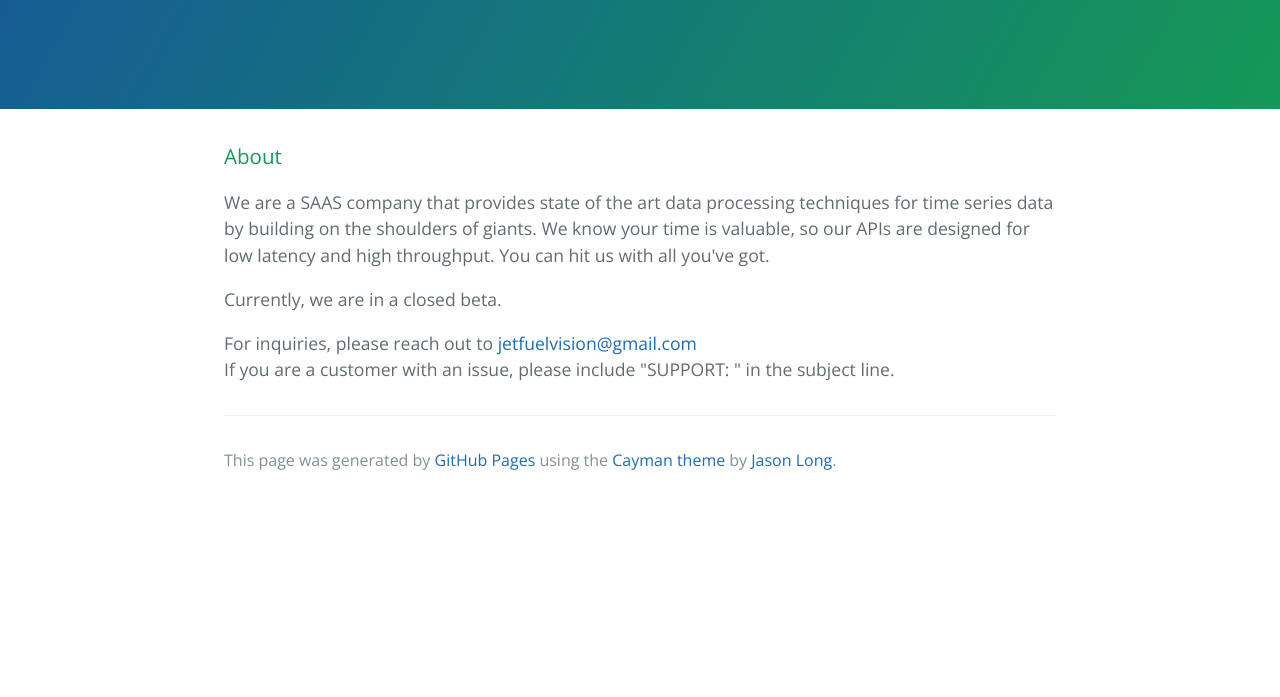
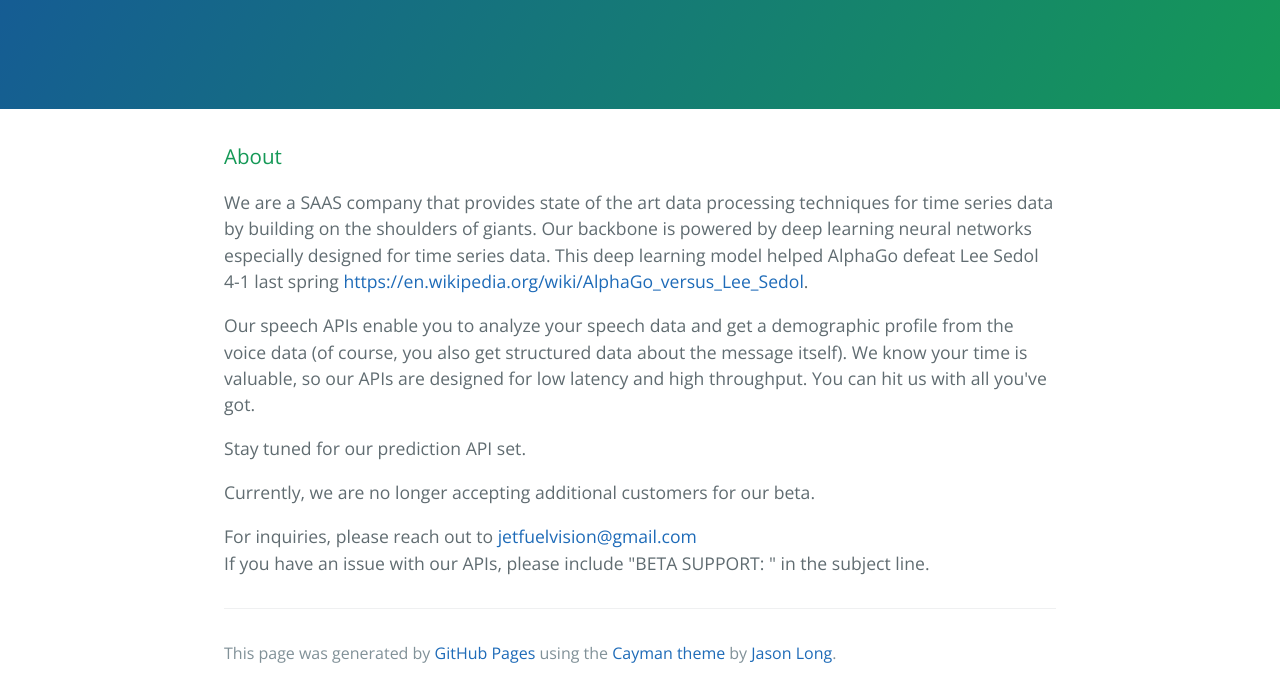
Before and after one commit to JetFuelVision/JetFuelVision, a plain HTML site: page index.html in a window 1280 px wide. Shown: the part 208-905 px from the top of the page. Before the commit the page ends 800 px from the top, so only its background shows below. Drawn offline with nearby package versions, Linux system fonts and the light colour scheme.

Commit message:
Replace master branch with page content via GitHub

```diff
--- a/index.html
+++ b/index.html
@@ -19,12 +19,16 @@
       <h3>
 <a id="about" class="anchor" href="#about" aria-hidden="true"><span aria-hidden="true" class="octicon octicon-link"></span></a>About</h3>
 
-<p>We are a SAAS company that provides state of the art data processing techniques for time series data by building on the shoulders of giants. We know your time is valuable, so our APIs are designed for low latency and high throughput. You can hit us with all you've got.</p>
+<p>We are a SAAS company that provides state of the art data processing techniques for time series data by building on the shoulders of giants. Our backbone is powered by deep learning neural networks especially designed for time series data. This deep learning model helped AlphaGo defeat Lee Sedol 4-1 last spring <a href="https://en.wikipedia.org/wiki/AlphaGo_versus_Lee_Sedol">https://en.wikipedia.org/wiki/AlphaGo_versus_Lee_Sedol</a>.</p>
 
-<p>Currently, we are in a closed beta. </p>
+<p>Our speech APIs enable you to analyze your speech data and get a demographic profile from the voice data (of course, you also get structured data about the message itself). We know your time is valuable, so our APIs are designed for low latency and high throughput. You can hit us with all you've got.</p>
+
+<p>Stay tuned for our prediction API set.</p>
+
+<p>Currently, we are no longer accepting additional customers for our beta. </p>
 
 <p>For inquiries, please reach out to <a href="mailto:jetfuelvision@gmail.com">jetfuelvision@gmail.com</a><br>
-If you are a customer with an issue, please include "SUPPORT: " in the subject line. </p>
+If you have an issue with our APIs, please include "BETA SUPPORT: " in the subject line. </p>
 
       <footer class="site-footer">
 
--- a/params.json
+++ b/params.json
@@ -1,6 +1,6 @@
 {
   "name": "Jetfuelvision",
   "tagline": "They say data is jet fuel. We're the jet. ",
-  "body": "### About\r\nWe are a SAAS company that provides state of the art data processing techniques for time series data by building on the shoulders of giants. We know your time is valuable, so our APIs are designed for low latency and high throughput. You can hit us with all you've got.\r\n\r\nCurrently, we are in a closed beta. \r\n\r\nFor inquiries, please reach out to jetfuelvision@gmail.com  \r\nIf you are a customer with an issue, please include \"SUPPORT: \" in the subject line. \r\n\r\n",
+  "body": "### About\r\nWe are a SAAS company that provides state of the art data processing techniques for time series data by building on the shoulders of giants. Our backbone is powered by deep learning neural networks especially designed for time series data. This deep learning model helped AlphaGo defeat Lee Sedol 4-1 last spring <https://en.wikipedia.org/wiki/AlphaGo_versus_Lee_Sedol>.\r\n\r\nOur speech APIs enable you to analyze your speech data and get a demographic profile from the voice data (of course, you also get structured data about the message itself). We know your time is valuable, so our APIs are designed for low latency and high throughput. You can hit us with all you've got.\r\n\r\nStay tuned for our prediction API set.\r\n\r\nCurrently, we are no longer accepting additional customers for our beta. \r\n\r\nFor inquiries, please reach out to jetfuelvision@gmail.com  \r\nIf you have an issue with our APIs, please include \"BETA SUPPORT: \" in the subject line. \r\n\r\n",
   "note": "Don't delete this file! It's used internally to help with page regeneration."
 }
```
